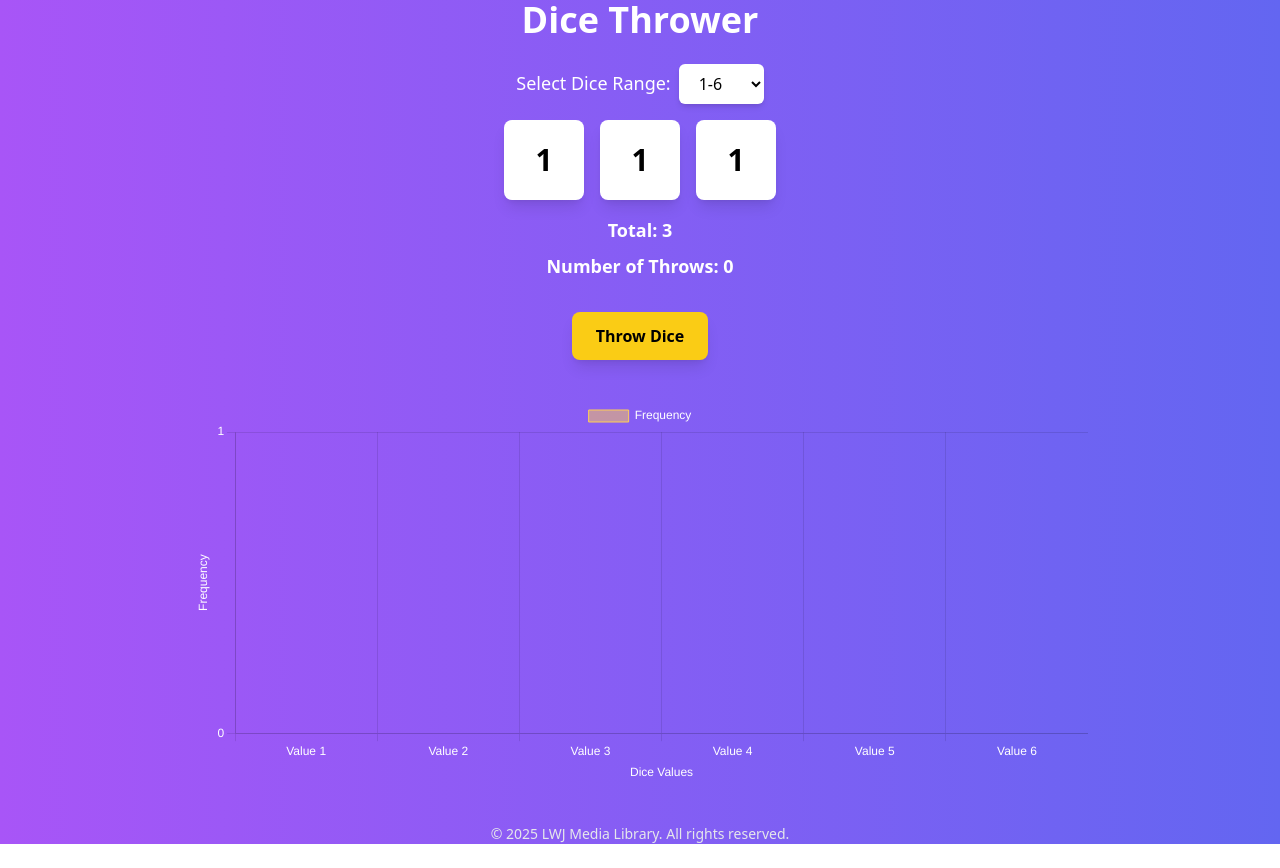
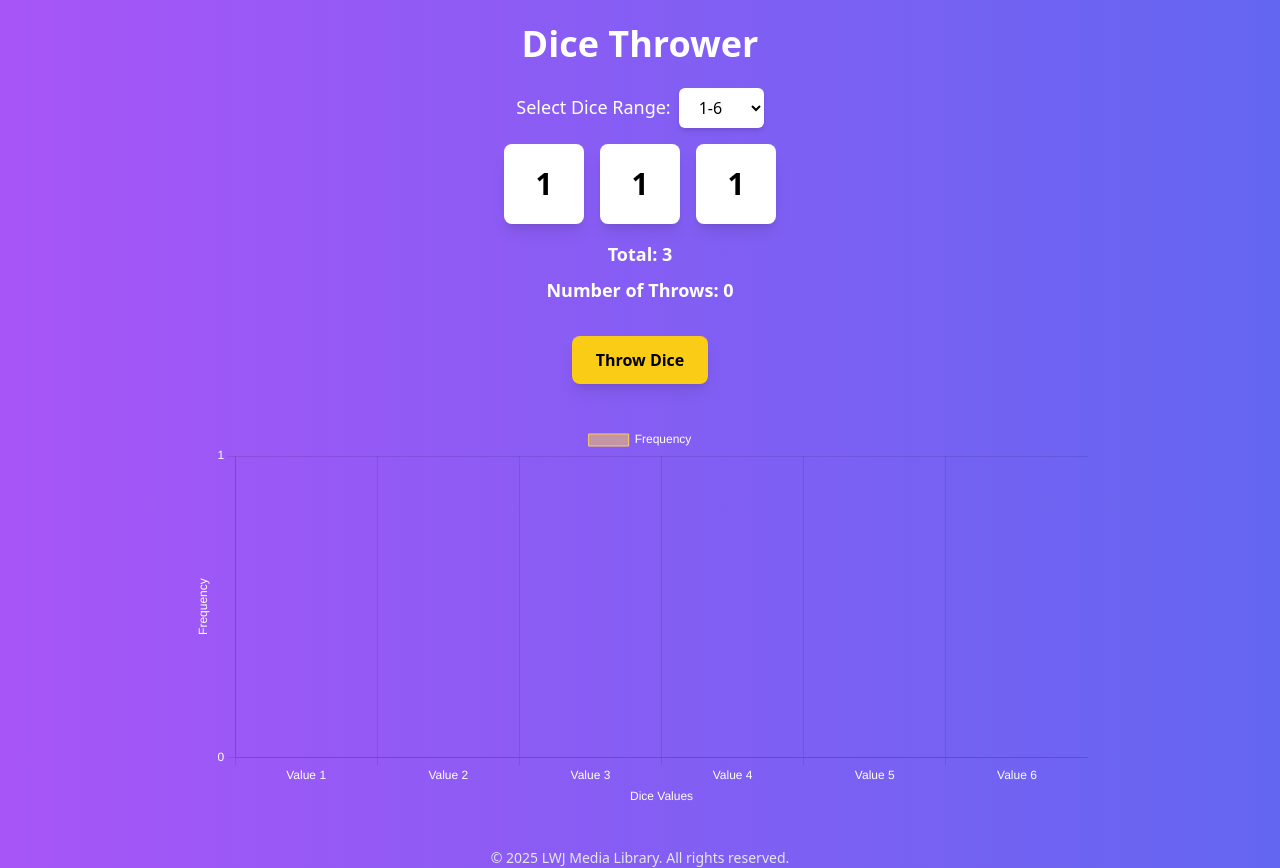
Before and after one commit to uk030621/CKdiceThrow, a Next.js app: page / in a window 1280 px wide. Before the commit the page ends 844 px from the top, so only its background shows below. Built offline with nearby package versions, Linux system fonts and the light colour scheme.

Commit message:
Slight modification to placement.

```diff
--- a/app/page.js
+++ b/app/page.js
@@ -130,8 +130,8 @@ export default function DiceThrower() {
   }, []);
 
   return (
-    <div className="min-h-screen flex flex-col items-center justify-center bg-gradient-to-r from-purple-500 to-indigo-500 text-white">
-      <h1 className="text-4xl font-bold mb-6">Dice Thrower</h1>
+    <div className="min-h-screen flex flex-col items-center justify-start bg-gradient-to-r from-purple-500 to-indigo-500 text-white">
+      <h1 className="text-4xl font-bold mb-6 mt-6">Dice Thrower</h1>
 
       {/* Dice Range Selector */}
       <div className="mb-4">
```
